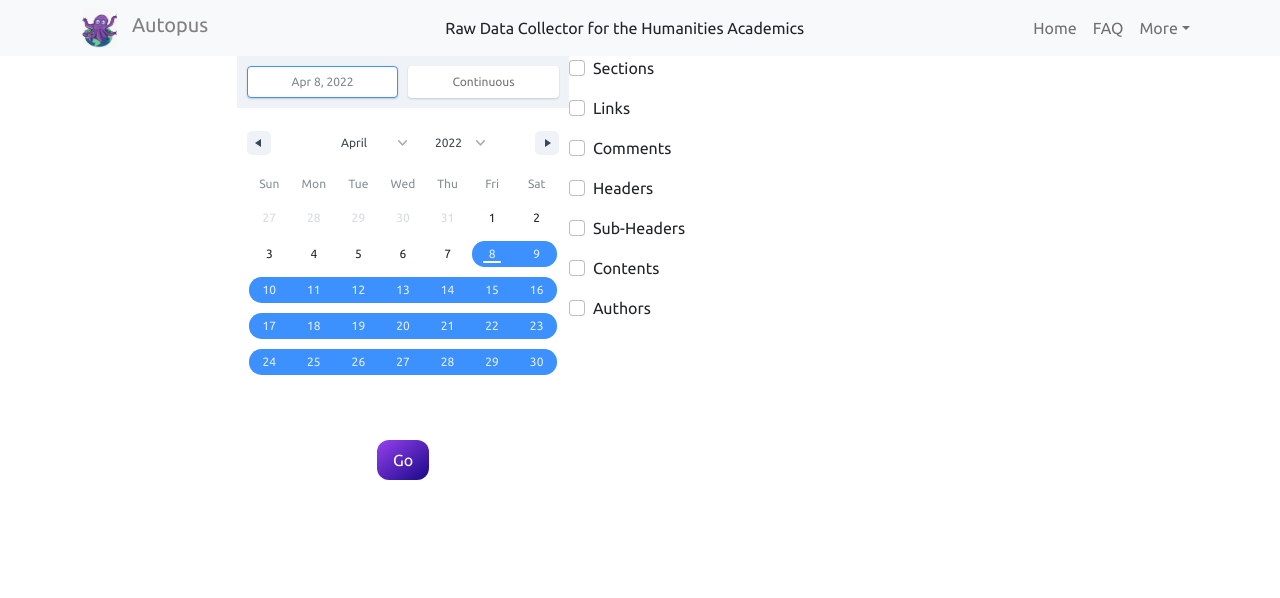
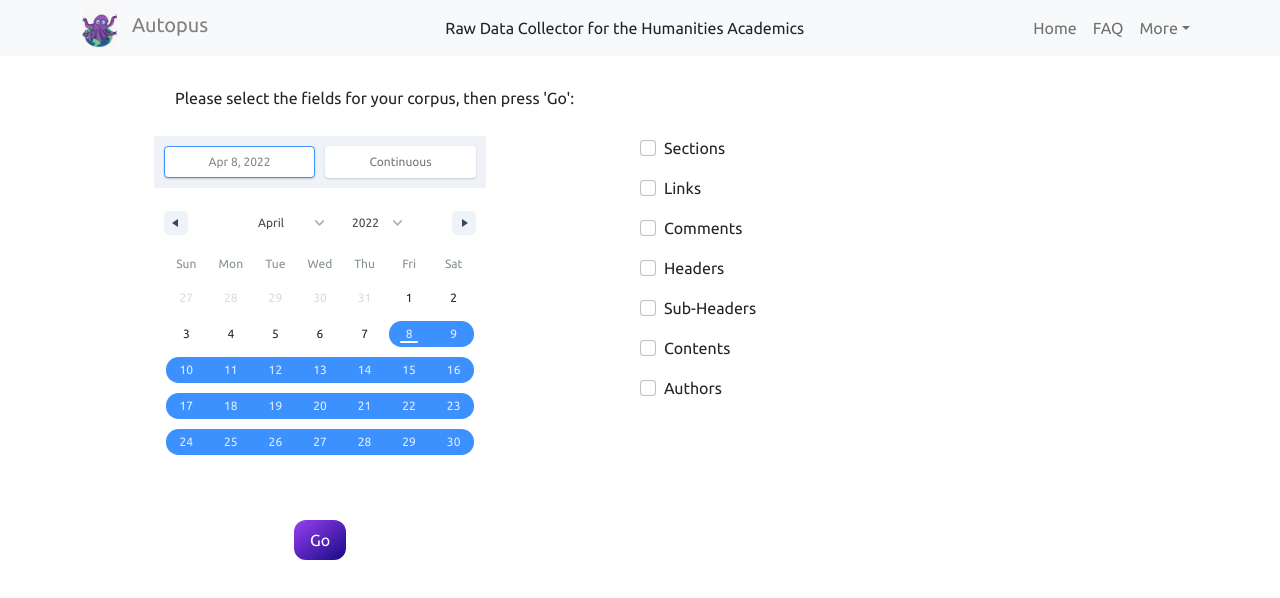
Before and after one commit to RahavAyalon/Hackathon, a React (Create React App) app: page /filtering in a window 1280 px wide. Shown: the top 598 px of the page. Built offline with nearby package versions, Linux system fonts and the light colour scheme.

Commit message:
Added directions under filtering

```diff
--- a/src/App.css
+++ b/src/App.css
@@ -45,16 +45,23 @@ grid-row-gap: 0px;
 
 }
 .div3 {
-  grid-area: 1 / 2 / 5 / 3;
+  grid-area:  2 / 1 / 5 / 3;
   display: grid;
   justify-content: center;
   alignment: center;
   height: min-content;
 }
 .div4 {
-  grid-area: 1 / 3 / 5 / 4;
+  grid-area: 2 / 3 / 5 / 5;
   justify-content: right;
   height: min-content;
+}
+
+.divSpace{
+  grid-area: 1 / 1 / 2 / 5;
+  height: 50px;
+  margin-left: 175px;
+  margin-top: 30px;
 }
 
 .centered {
@@ -103,9 +110,7 @@ grid-row-gap: 0px;
     0.125rem 0.125rem 1rem rgba(97, 255, 140, 0.5);
 }
 
-.mb-3 {
-  padding: none;
-}
+
 .linkstyle a {
   text-decoration: none;
   color: white;
--- a/src/Filtering.js
+++ b/src/Filtering.js
@@ -19,6 +19,9 @@ export default function Filtering() {
   return (
     <>
       <div class="parent">
+        <div className={"divSpace"}>
+          Please select the fields for your corpus, then press 'Go':
+        </div>
         <div class="div4">
           <Form>
             {['checkbox'].map((type) => (
```
